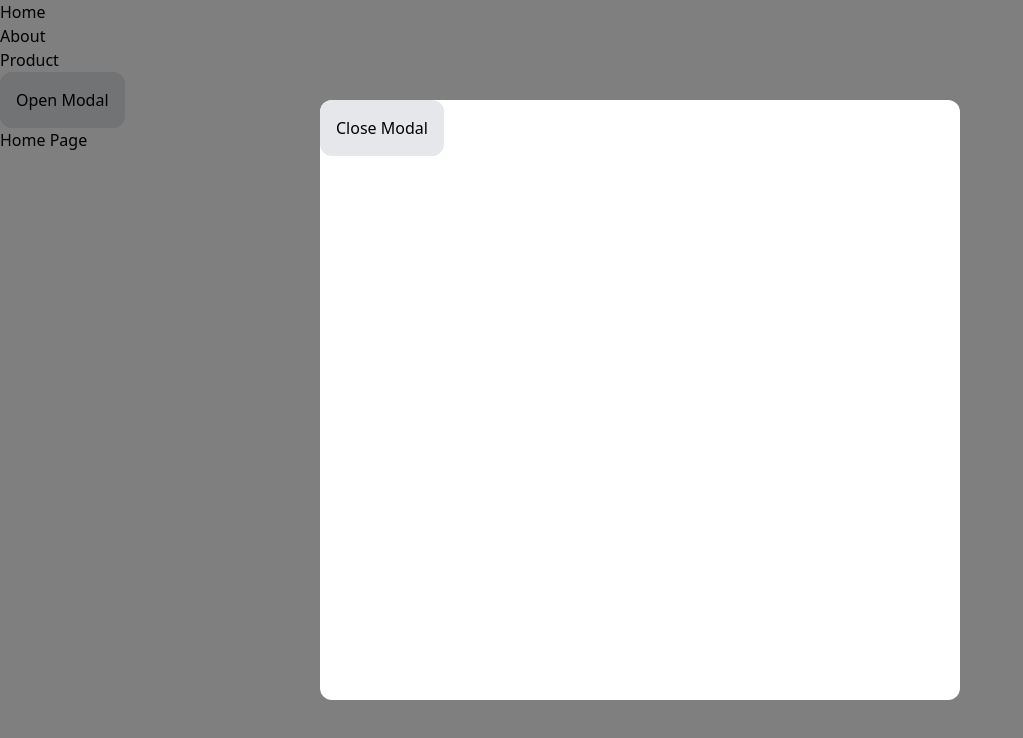
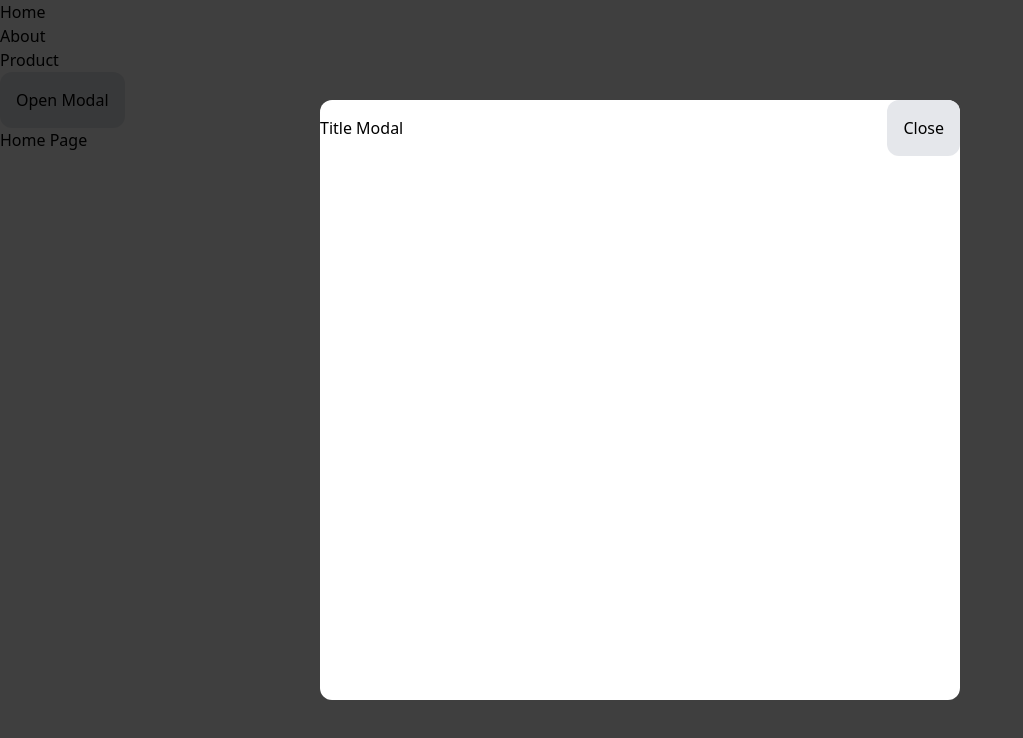
Before and after one commit to ajhosan/nextjs-app, a Next.js app: page / in a window 1280 px wide. Both pictures are taken after a click on the button "Open Modal". Shown: the top 738 px of the page, without its empty margins (0-1023 px from the left). Built offline with nearby package versions, Linux system fonts and the light colour scheme.

Commit message:
modal finish

```diff
--- a/pages/index.js
+++ b/pages/index.js
@@ -31,8 +31,16 @@ export default function Home() {
         type={'default'}
         onClick={onChangeModal}
       >Open Modal</Button>
-      <Modal visible={visible} onChange={onChangeModal}
-      />
+      <Modal visible={visible} onChange={onChangeModal}>
+        <div className="w-full flex items-center justify-between">
+          <h3>Title Modal</h3>
+          <Button
+            htmlType={'button'}
+            type={'default'}
+            onClick={onChangeModal}
+          >Close</Button>
+        </div>
+      </Modal>
       <h1>Home Page</h1>
     </div>
   )
--- a/src/components/modal.component.js
+++ b/src/components/modal.component.js
@@ -13,13 +13,13 @@ function Modal(props) {
             }>
 
                 <div className={'z-[1] relative w-2/4 h-3/4 mx-auto bg-white rounded-xl'}>
-                    <Button
-                        htmlType={'button'}
-                        type={'default'}
-                        onClick={props.onChange}
-                    >
-                        Close Modal
-                    </Button>
+                    {props?.children}
+                </div>
+                <div
+                    className={'absolute top-0 left-0 z-[0] bg-black bg-opacity-50 w-full h-full'}
+                    onClick={props?.onChange}
+                >
+
                 </div>
             </div>
 
```
